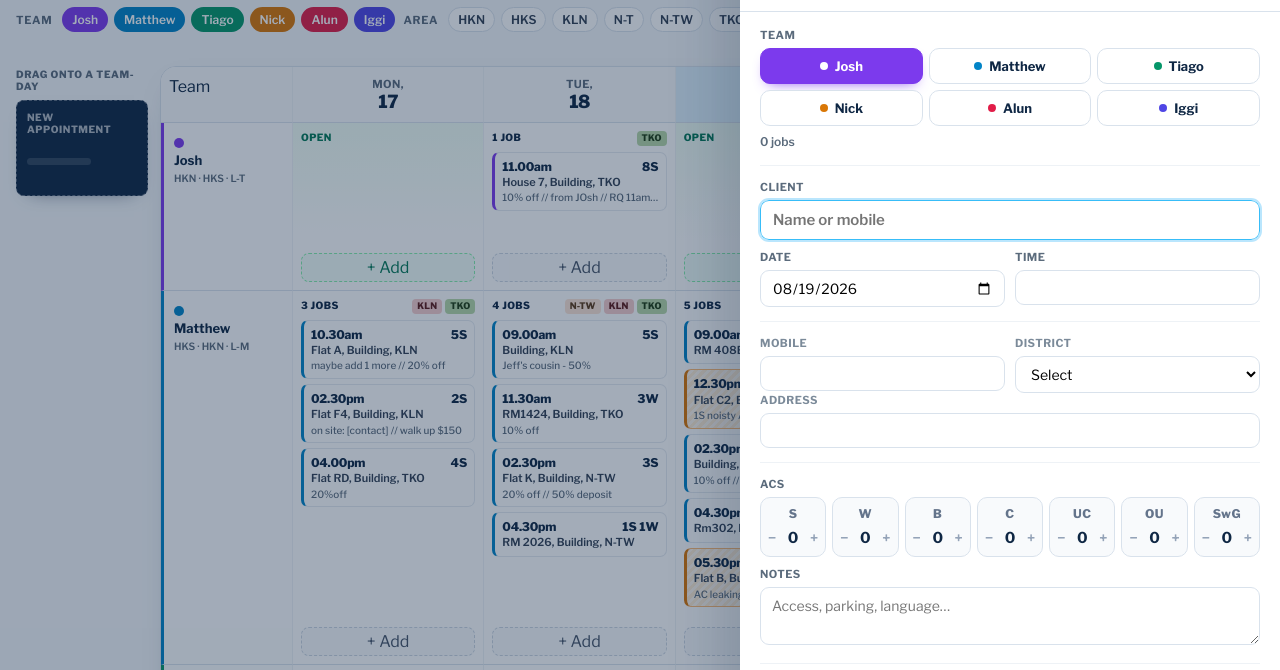
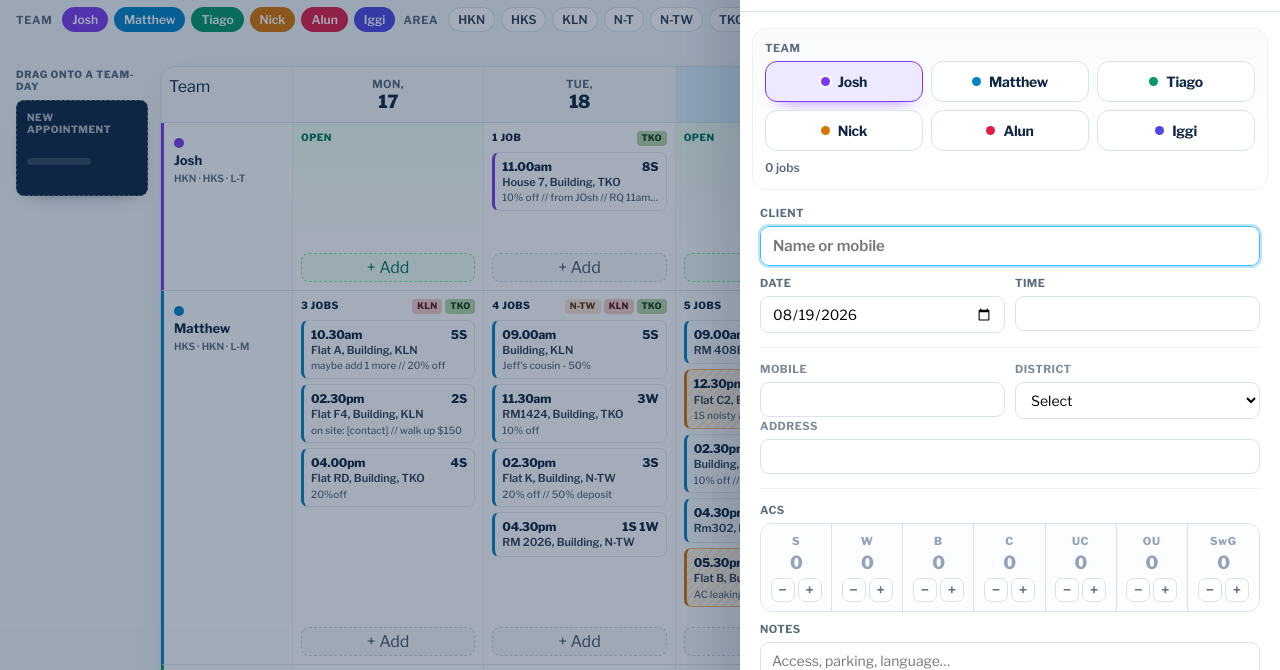
Before and after one commit to MyDomsHurt/breathe-easy-scheduler-v2, a plain HTML site: page index.html in a window 1280 px wide. Both pictures are taken after typing "Sample" into the empty fields and a click on the button "+ New booking". Shown: the part 60-730 px from the top of the page. Drawn offline with nearby package versions, Linux system fonts and the light colour scheme.

Commit message:
Refine the booking drawer: readable team tiles and a stronger AC instrument strip.
Selected team uses a colour wash and border so names stay dark. Non-zero units get a large count and a top accent.

```diff
--- a/css/app.css
+++ b/css/app.css
@@ -814,7 +814,13 @@ button.day-col-head:hover { background: #e0f2fe; }
   border-bottom: 1px solid #eef2f6;
 }
 .form-block:last-child { margin-bottom: 0; padding-bottom: 8px; border-bottom: 0; }
-.form-block-lead { padding-bottom: 16px; }
+.form-block-lead {
+  padding: 12px 12px 14px;
+  margin: 0 -8px 16px;
+  background: linear-gradient(180deg, #f8fafc 0%, #ffffff 88%);
+  border: 1px solid #eef2f6;
+  border-radius: 14px;
+}
 .form-block-quiet .field label { color: #7b8a99; }
 .form-block-meta {
   margin-top: 4px;
@@ -888,57 +894,66 @@ button.day-col-head:hover { background: #e0f2fe; }
 .unit-bar, .unit-strip {
   display: grid;
   grid-template-columns: repeat(7, minmax(0, 1fr));
-  gap: 6px;
+  gap: 0;
+  border: 1px solid var(--line);
+  border-radius: 12px;
+  overflow: hidden;
+  background: white;
 }
 .unit {
   display: flex;
   flex-direction: column;
   align-items: center;
   gap: 6px;
-  padding: 8px 4px 7px;
-  background: #f8fafc;
-  border: 1px solid var(--line);
-  border-radius: 10px;
+  padding: 10px 4px 9px;
+  background: #fcfdfe;
+  border: 0;
+  border-right: 1px solid var(--line);
+  border-radius: 0;
 }
+.unit:last-child { border-right: 0; }
 .unit.on {
-  background: white;
-  border-color: #7dd3fc;
-  box-shadow: 0 0 0 3px rgba(14, 165, 233, .12);
+  background: #fff;
+  box-shadow: inset 0 3px 0 var(--brand);
 }
 .unit-code {
-  font-size: 12px;
+  font-size: 11px;
   font-weight: 800;
-  letter-spacing: .04em;
-  color: #64748b;
+  letter-spacing: .06em;
+  color: #94a3b8;
 }
 .unit.on .unit-code { color: var(--brand-ink); }
 .unit-ctrl {
   display: flex;
   align-items: center;
   justify-content: center;
-  gap: 2px;
+  gap: 3px;
 }
 .unit b {
-  min-width: 16px;
+  min-width: 18px;
   text-align: center;
-  font-size: 15px;
+  font-size: 18px;
+  font-weight: 800;
   font-variant-numeric: tabular-nums;
+  letter-spacing: -0.03em;
   line-height: 1;
+  color: #94a3b8;
 }
+.unit.on b { color: var(--ink); }
 .unit button {
-  width: 22px;
-  height: 22px;
-  border: 0;
-  border-radius: 6px;
-  background: transparent;
-  color: #94a3b8;
+  width: 24px;
+  height: 24px;
+  border: 1px solid var(--line);
+  border-radius: 7px;
+  background: white;
+  color: #64748b;
   cursor: pointer;
   font-weight: 700;
   font-size: 14px;
   line-height: 1;
   padding: 0;
 }
-.unit button:hover { background: #e0f2fe; color: var(--brand); }
+.unit button:hover { border-color: #7dd3fc; color: var(--brand); background: #f0f9ff; }
 
 .stepper-row {
   display: flex;
@@ -1034,41 +1049,45 @@ button.day-col-head:hover { background: #e0f2fe; }
 .team-picker {
   display: grid;
   grid-template-columns: repeat(3, minmax(0, 1fr));
-  gap: 6px;
+  gap: 8px;
 }
 .team-pick {
   display: flex;
   align-items: center;
   justify-content: center;
-  gap: 7px;
-  padding: 9px 8px;
-  border: 1px solid var(--line);
+  gap: 8px;
+  padding: 11px 10px;
+  border: 1.5px solid var(--line);
   background: white;
   color: var(--ink);
-  border-radius: 10px;
+  border-radius: 12px;
   font: inherit;
-  font-size: 13px;
+  font-size: 14px;
   font-weight: 700;
+  letter-spacing: -0.02em;
   cursor: pointer;
 }
 .team-pip {
   display: inline-block;
-  width: 8px;
-  height: 8px;
+  width: 9px;
+  height: 9px;
   border-radius: 99px;
   background: var(--team);
   flex-shrink: 0;
 }
-.team-pick:hover { background: #f8fafc; }
+.team-pick:hover { background: #f8fafc; border-color: #c9d6e2; }
 .team-pick.on {
+  background: var(--team-soft, #e0f2fe);
+  border-color: var(--team);
+  color: var(--ink);
+  box-shadow: 0 10px 18px -14px var(--team);
+}
+.team-pick.on .team-pip {
   background: var(--team);
-  border-color: var(--team);
-  color: white;
-  box-shadow: 0 6px 14px -8px var(--team);
+  box-shadow: 0 0 0 2px rgba(255,255,255,.9);
 }
-.team-pick.on .team-pip { background: white; }
 .team-context {
-  margin-top: 8px;
+  margin-top: 9px;
   font-size: 12px;
   font-weight: 600;
   color: var(--muted);
--- a/js/booking.js
+++ b/js/booking.js
@@ -109,8 +109,8 @@ function renderForm() {
             ${warn ? `<div class="team-warn">${warn}. You can still book.</div>` : ''}
             <div class="team-picker">
               ${TEAMS.map((team) => `
-                <button type="button" class="team-pick ${form.team_lead === team ? 'on' : ''}" data-team="${team}" style="--team:${TEAM_META[team].color}">
-                  <i class="team-pip"></i>${team}
+                <button type="button" class="team-pick ${form.team_lead === team ? 'on' : ''}" data-team="${team}" style="--team:${TEAM_META[team].color};--team-soft:${TEAM_META[team].soft}">
+                  <i class="team-pip"></i><span>${team}</span>
                 </button>
               `).join('')}
             </div>
@@ -165,10 +165,10 @@ function renderForm() {
               ${UNIT_TYPES.map((u) => `
                 <div class="unit ${(form.units[u.id] || 0) ? 'on' : ''}">
                   <span class="unit-code">${u.id}</span>
+                  <b>${form.units[u.id] || 0}</b>
                   <div class="unit-ctrl">
-                    <button type="button" data-unit="${u.id}" data-delta="-1">−</button>
-                    <b>${form.units[u.id] || 0}</b>
-                    <button type="button" data-unit="${u.id}" data-delta="1">+</button>
+                    <button type="button" data-unit="${u.id}" data-delta="-1" aria-label="Fewer ${u.id}">−</button>
+                    <button type="button" data-unit="${u.id}" data-delta="1" aria-label="More ${u.id}">+</button>
                   </div>
                 </div>`).join('')}
             </div>
```
